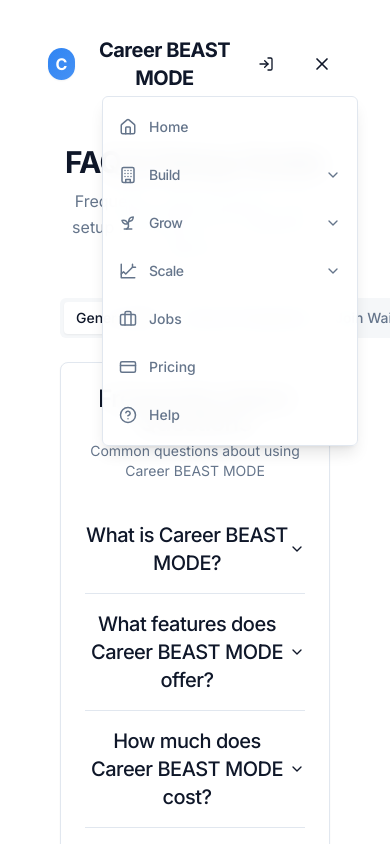
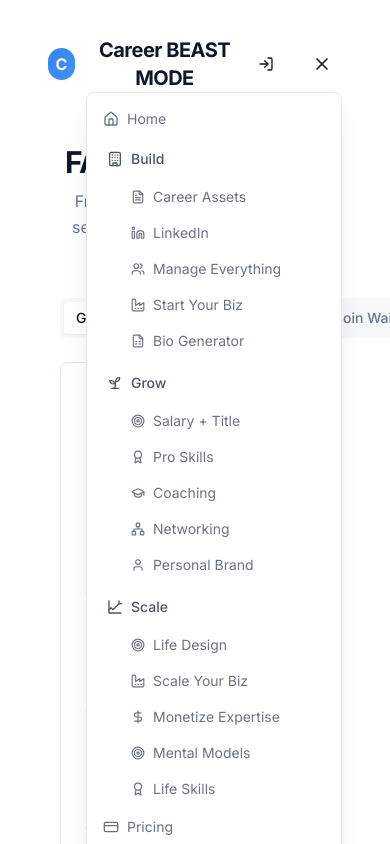
Before and after one commit to YGK13/v1-abandoned-career-beast-mode, a React (Vite) app: page /faq in a window 390 px wide. Both pictures are taken after a click on the button 322 px from the left and 64 px from the top of the page. Built offline with nearby package versions, Linux system fonts and the light colour scheme.

Commit message:
Fix: Navigation menu dropdown positioning
Fixes the navigation menu dropdown positioning issue.

```diff
--- a/src/components/Navbar.tsx
+++ b/src/components/Navbar.tsx
@@ -59,16 +59,15 @@ const Navbar: React.FC = () => {
       <div className="container mx-auto px-4 h-16 flex items-center justify-between">
         <Logo />
         <NavbarDesktop navLinks={navLinks} />
-        <div className="menu-toggle">
+        <div className="menu-toggle relative">
           <UserMenu
             isMobileMenuOpen={isMobileMenuOpen}
             toggleMobileMenu={toggleMobileMenu}
           />
+          <div className="mobile-menu">
+            <MobileMenu isOpen={isMobileMenuOpen} navLinks={navLinks} />
+          </div>
         </div>
-      </div>
-
-      <div className="mobile-menu absolute right-0 top-16 w-64 md:hidden">
-        <MobileMenu isOpen={isMobileMenuOpen} navLinks={navLinks} />
       </div>
     </header>
   );
--- a/src/components/navbar/MobileMenu.tsx
+++ b/src/components/navbar/MobileMenu.tsx
@@ -1,10 +1,8 @@
 
-import React, { useState } from "react";
+import React from "react";
 import { Link, useLocation } from "react-router-dom";
-import { ChevronDown, ChevronRight } from "lucide-react";
+import { useSubscription } from "@/context/SubscriptionContext";
 import { NavItem } from "./NavLink";
-import { Accordion, AccordionContent, AccordionItem, AccordionTrigger } from "@/components/ui/accordion";
-import { cn } from "@/lib/utils";
 
 interface MobileMenuProps {
   isOpen: boolean;
@@ -13,149 +11,64 @@ interface MobileMenuProps {
 
 const MobileMenu: React.FC<MobileMenuProps> = ({ isOpen, navLinks }) => {
   const location = useLocation();
-  const [expandedItems, setExpandedItems] = useState<Record<string, boolean>>({});
+  const { hasJobsAccess } = useSubscription();
 
   if (!isOpen) return null;
 
-  // Standardized font styling for mobile menu
-  const menuItemStyle = "font-medium text-sm";
+  return (
+    <div className="absolute right-0 top-full w-64 mt-2 py-2 bg-white dark:bg-gray-800 rounded-lg shadow-xl z-50 border border-gray-200 dark:border-gray-700">
+      {navLinks.map((link) => {
+        // Skip job links if user doesn't have access
+        if (link.path === "/jobs" && !hasJobsAccess) return null;
 
-  const toggleSubMenu = (path: string) => {
-    setExpandedItems(prev => ({
-      ...prev,
-      [path]: !prev[path]
-    }));
-  };
-
-  return (
-    <div className="bg-background/95 backdrop-blur-lg border border-border rounded-md shadow-lg animate-fade-in overflow-auto max-h-[80vh] w-full">
-      <nav className="py-2 flex flex-col space-y-1">
-        {navLinks.map((link) => {
-          // If this link has children
+        // If this link has children (dropdown)
         if (link.children && link.children.length > 0) {
           return (
-              <Accordion type="single" collapsible key={link.path}>
-                <AccordionItem value={link.path} className="border-0">
-                  <AccordionTrigger
-                    className={cn(
-                      "px-4 py-3 rounded-md flex items-center space-x-3 transition-colors",
-                      menuItemStyle,
-                      location.pathname === link.path
-                        ? "text-primary bg-primary/10"
-                        : "text-muted-foreground hover:text-foreground hover:bg-muted/50",
-                      link.locked ? "opacity-75" : ""
-                    )}
+            <div key={link.path} className="px-2 py-1">
+              <div className="flex items-center px-3 py-2 text-sm font-medium text-gray-600 dark:text-gray-300">
+                <link.icon size={16} className="mr-2" />
+                <span>{link.label}</span>
+              </div>
+              <div className="pl-6 mt-1 space-y-1">
+                {link.children.map((child) => (
+                  <Link
+                    key={child.path}
+                    to={child.path}
+                    className={`block px-3 py-1.5 text-sm ${
+                      location.pathname === child.path
+                        ? "text-blue-600 dark:text-blue-400 font-medium"
+                        : "text-gray-500 dark:text-gray-400 hover:text-blue-600 dark:hover:text-blue-400"
+                    }`}
                   >
-                    <span className="flex items-center space-x-3">
-                      <link.icon size={18} />
-                      <span>{link.label}</span>
-                      {link.locked && <span className="w-2 h-2 bg-amber-500 rounded-full ml-1"></span>}
-                    </span>
-                  </AccordionTrigger>
-                  <AccordionContent>
-                    <div className="flex flex-col space-y-1 pl-8 pt-1">
-                      {link.children.map((child) => {
-                        // If this child has its own children (third level nav)
-                        if (child.children && child.children.length > 0) {
-                          return (
-                            <div key={child.path} className="rounded-md">
-                              <div
-                                className={cn(
-                                  "px-4 py-3 rounded-md flex items-center justify-between transition-colors",
-                                  menuItemStyle,
-                                  location.pathname === child.path
-                                    ? "text-primary bg-primary/10"
-                                    : "text-muted-foreground hover:text-foreground hover:bg-muted/50",
-                                  child.locked ? "opacity-75" : ""
-                                )}
-                                onClick={() => toggleSubMenu(child.path)}
-                              >
-                                <div className="flex items-center space-x-3">
-                                  <child.icon size={18} />
+                    <div className="flex items-center">
+                      <child.icon size={14} className="mr-2" />
                       <span>{child.label}</span>
-                                  {child.locked && <span className="w-2 h-2 bg-amber-500 rounded-full ml-1"></span>}
                     </div>
-                                <ChevronDown
-                                  size={16}
-                                  className={`transition-transform ${expandedItems[child.path] ? 'rotate-180' : ''}`}
-                                />
-                              </div>
-
-                              {/* Third level menu */}
-                              {expandedItems[child.path] && (
-                                <div className="flex flex-col space-y-1 pl-8 pt-1">
-                                  {child.children.map(grandchild => (
-                                    <Link
-                                      key={grandchild.path}
-                                      to={grandchild.path}
-                                      className={cn(
-                                        "px-4 py-3 rounded-md flex items-center space-x-3 transition-colors",
-                                        menuItemStyle,
-                                        location.pathname === grandchild.path
-                                          ? "text-primary bg-primary/10"
-                                          : "text-muted-foreground hover:text-foreground hover:bg-muted/50",
-                                        grandchild.locked ? "opacity-75" : ""
-                                      )}
-                                    >
-                                      <grandchild.icon size={18} />
-                                      <span>{grandchild.label}</span>
-                                      {grandchild.locked && <span className="w-2 h-2 bg-amber-500 rounded-full ml-1"></span>}
                   </Link>
                 ))}
               </div>
-                              )}
             </div>
           );
         }
 
-                        // Regular second-level link
-                        return (
-                          <Link
-                            key={child.path}
-                            to={child.path}
-                            className={cn(
-                              "px-4 py-3 rounded-md flex items-center space-x-3 transition-colors",
-                              menuItemStyle,
-                              location.pathname === child.path
-                                ? "text-primary bg-primary/10"
-                                : "text-muted-foreground hover:text-foreground hover:bg-muted/50",
-                              child.locked ? "opacity-75" : ""
-                            )}
-                          >
-                            <child.icon size={18} />
-                            <span>{child.label}</span>
-                            {child.locked && <span className="w-2 h-2 bg-amber-500 rounded-full ml-1"></span>}
-                          </Link>
-                        );
-                      })}
-                    </div>
-                  </AccordionContent>
-                </AccordionItem>
-              </Accordion>
-            );
-          }
-
-          // Regular link without children
+        // Regular links without children
         return (
           <Link
             key={link.path}
             to={link.path}
-              className={cn(
-                "px-4 py-3 rounded-md flex items-center space-x-3 transition-colors",
-                menuItemStyle,
+            className={`block px-4 py-2 text-sm ${
               location.pathname === link.path
-                  ? "text-primary bg-primary/10"
-                  : "text-muted-foreground hover:text-foreground hover:bg-muted/50",
-                link.locked ? "opacity-75" : ""
-              )}
+                ? "text-blue-600 dark:text-blue-400 font-medium"
+                : "text-gray-500 dark:text-gray-400 hover:text-blue-600 dark:hover:text-blue-400"
+            }`}
           >
-              <link.icon size={18} />
+            <div className="flex items-center">
+              <link.icon size={16} className="mr-2" />
               <span>{link.label}</span>
-              {link.locked && <span className="w-2 h-2 bg-amber-500 rounded-full ml-1"></span>}
+            </div>
           </Link>
         );
       })}
-      </nav>
     </div>
   );
 };
--- a/src/components/navbar/NavbarDesktop.tsx
+++ b/src/components/navbar/NavbarDesktop.tsx
@@ -44,7 +44,7 @@ const NavbarDesktop: React.FC<NavbarDesktopProps> = ({ navLinks }) => {
                     <link.icon size={18} />
                     <span>{link.label}</span>
                   </NavigationMenuTrigger>
-                  <NavigationMenuContent>
+                  <NavigationMenuContent className="bg-popover border border-border shadow-md rounded-md">
                     <div className="w-[220px] p-2">
                       {link.children.map((child) => (
                         <Link
--- a/src/components/ui/navigation-menu.tsx
+++ b/src/components/ui/navigation-menu.tsx
@@ -70,7 +70,7 @@ const NavigationMenuContent = React.forwardRef<
   <NavigationMenuPrimitive.Content
     ref={ref}
     className={cn(
-      "data-[motion^=from-]:animate-in data-[motion^=to-]:animate-out data-[motion^=from-]:fade-in data-[motion^=to-]:fade-out data-[motion=from-end]:slide-in-from-right-52 data-[motion=from-start]:slide-in-from-left-52 data-[motion=to-end]:slide-out-to-right-52 data-[motion=to-start]:slide-out-to-left-52 md:absolute md:w-auto",
+      "left-0 top-0 w-full data-[motion^=from-]:animate-in data-[motion^=to-]:animate-out data-[motion^=from-]:fade-in data-[motion^=to-]:fade-out data-[motion=from-end]:slide-in-from-right-52 data-[motion=from-start]:slide-in-from-left-52 data-[motion=to-end]:slide-out-to-right-52 data-[motion=to-start]:slide-out-to-left-52 md:absolute md:w-auto",
       className
     )}
     {...props}
```
Lines whose indentation alone changed are shown as unchanged.
